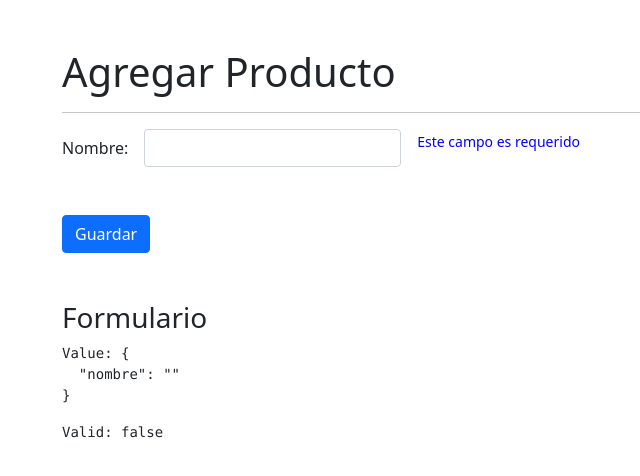
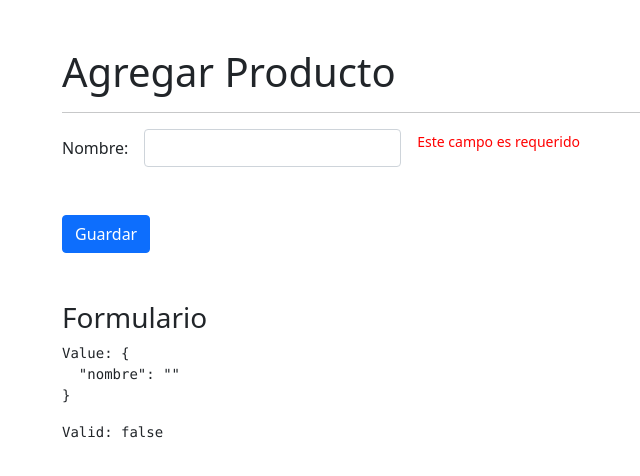
Before and after one commit to Lcastro98/DirectivasApp, an Angular app: page /productos/agregar in a window 1280 px wide. Shown: the top 476 px of the page, without its empty margins (20-660 px from the left). Built offline with nearby package versions, Linux system fonts and the light colour scheme.

Commit message:
Cambiar el mensaje de la etiqueta con la directiva

```diff
--- a/src/app/productos/pages/agregar/agregar.component.html
+++ b/src/app/productos/pages/agregar/agregar.component.html
@@ -12,11 +12,8 @@
                     formControlName="nombre">
         </div>
         <div class="col-auto">
-            <span class="form-text"
-                    error-msg
-                    color="blue"
-                    *ngIf="tieneError('nombre')">
-                Este campo es requerido
+            <span error-msg
+                  *ngIf="tieneError('nombre')">
             </span>
         </div>
     </div>
--- a/src/app/shared/directives/error-msg.directive.ts
+++ b/src/app/shared/directives/error-msg.directive.ts
@@ -7,6 +7,7 @@
 
   htmlElement:ElementRef<HTMLElement>;
   @Input() color: string = 'red';
+  @Input() mensaje: string = 'Este campo es requerido';
 
   constructor(private el: ElementRef<HTMLElement>) {
     this.htmlElement = el;
@@ -14,10 +15,16 @@
 
   ngOnInit(): void {
    this.setColor();
+   this.setMensaje();
   }
 
   setColor(): void {
-    this.htmlElement.nativeElement.style.color = this.color
+    this.htmlElement.nativeElement.style.color = this.color;
+    this.htmlElement.nativeElement.classList.add('form-text');
+  }
+
+  setMensaje(): void {
+    this.htmlElement.nativeElement.innerText = this.mensaje;
   }
 
 }
```
